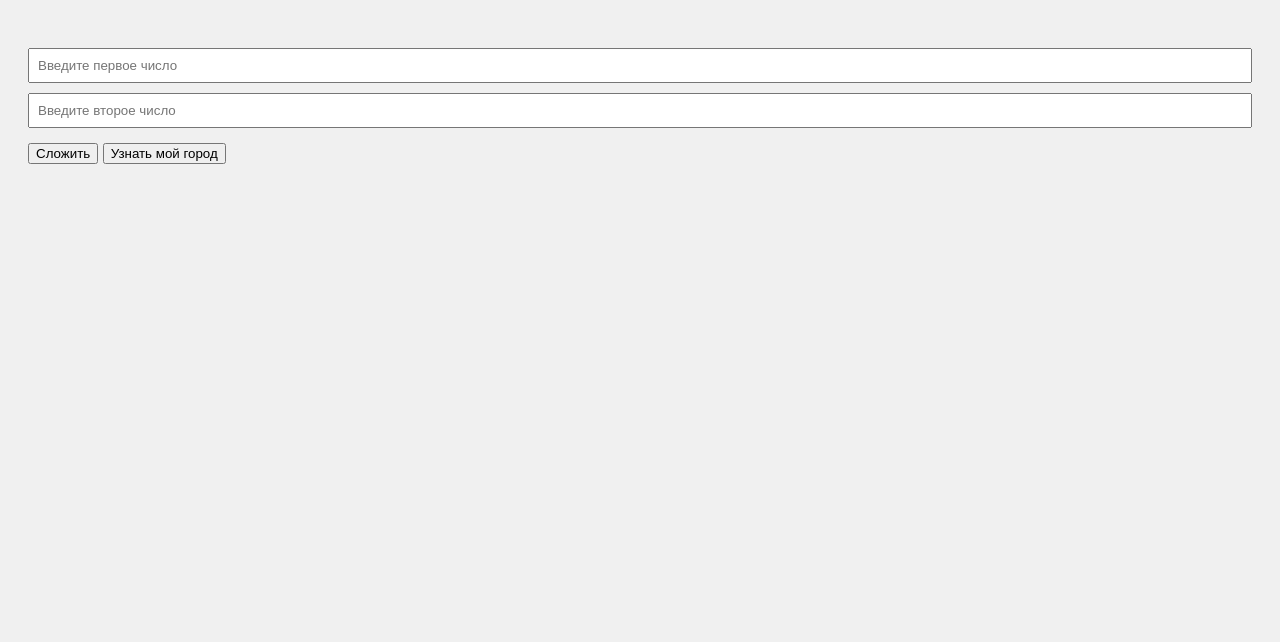
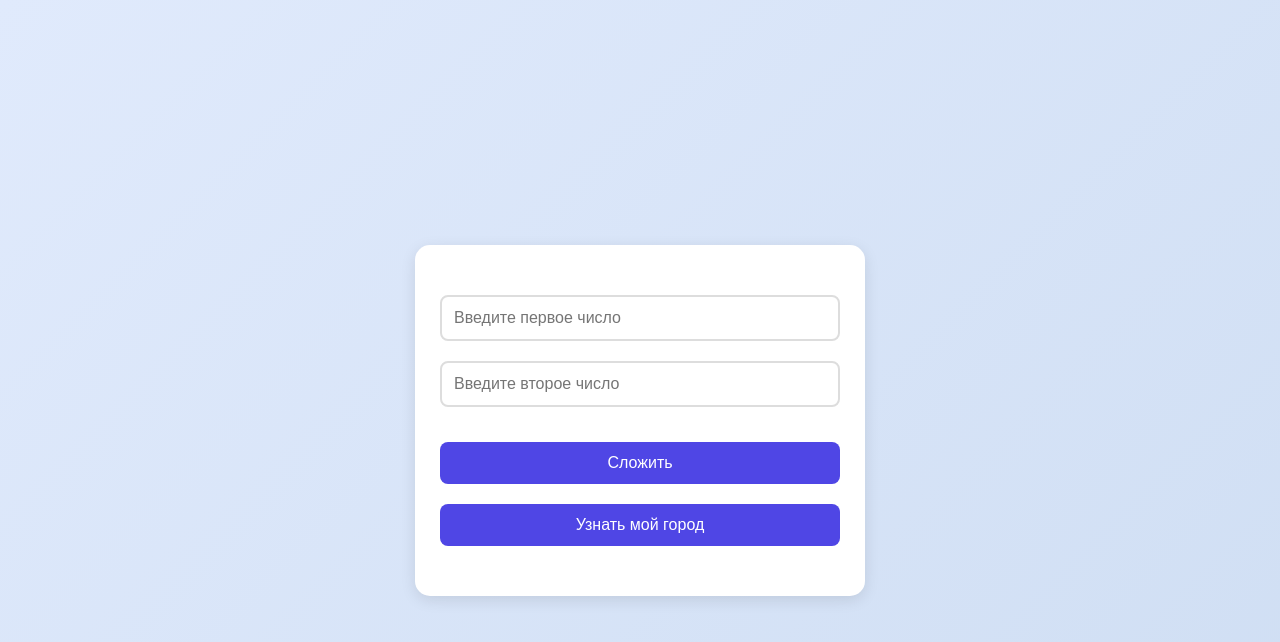
Before and after one commit to silverant96/silverant96.github.io, a plain HTML site: page index.html in a window 1280 px wide. Drawn offline with Linux system fonts and the light colour scheme.

Commit message:
претифай

```diff
--- a/index.html
+++ b/index.html
@@ -5,26 +5,80 @@
     <title>Sum Calculator</title>
     <style>
         body {
-            font-family: Arial, sans-serif;
+            font-family: 'Segoe UI', Arial, sans-serif;
             padding: 20px;
-            background-color: #f0f0f0;
+            background: linear-gradient(135deg, #e0eafc, #cfdef3);
+            min-height: 100vh;
+            display: flex;
+            justify-content: center;
+            align-items: center;
+            margin: 0;
+        }
+        .container {
+            background: white;
+            padding: 25px;
+            border-radius: 15px;
+            box-shadow: 0 4px 15px rgba(0, 0, 0, 0.1);
+            max-width: 400px;
+            width: 100%;
         }
         .input-container {
-            margin: 10px 0;
+            margin: 15px 0;
         }
         input {
-            padding: 8px;
-            margin: 5px 0;
+            padding: 12px;
+            margin: 10px 0;
             width: 100%;
             box-sizing: border-box;
+            border: 2px solid #ddd;
+            border-radius: 8px;
+            font-size: 16px;
+            transition: border-color 0.3s;
         }
-        #greeting, #result {
+        input:focus {
+            border-color: #6b7280;
+            outline: none;
+        }
+        button {
+            padding: 12px;
+            width: 100%;
+            margin: 10px 0;
+            background: #4f46e5;
+            color: white;
+            border: none;
+            border-radius: 8px;
+            font-size: 16px;
+            cursor: pointer;
+            transition: background 0.3s, transform 0.2s;
+        }
+        button:hover {
+            background: #4338ca;
+            transform: translateY(-2px);
+        }
+        button:active {
+            transform: translateY(0);
+        }
+        #greeting, #tel_id, #result, #location {
             margin-top: 15px;
             font-size: 18px;
+            color: #1f2937;
+            text-align: center;
+        }
+        #greeting {
+            font-weight: bold;
+            color: #4f46e5;
+        }
+        #result {
+            font-weight: 600;
+            color: #16a34a;
+        }
+        #location {
+            font-style: italic;
         }
     </style>
 </head>
 <body>
+    <div class="container">
         <div id="greeting"></div>
         <div id="tel_id"></div>
         <div class="input-container">
@@ -35,6 +89,7 @@
         <button onclick="getLocation()">Узнать мой город</button>
         <div id="result"></div>
         <div id="location"></div>
+    </div>
 
     <script src="https://telegram.org/js/telegram-web-app.js"></script>
     <script>
@@ -43,7 +98,6 @@
             Telegram.WebApp.ready();
             Telegram.WebApp.expand();
 
-            // Получаем данные пользователя
             const user = Telegram.WebApp.initDataUnsafe?.user;
             if (user?.first_name) {
                 document.getElementById('greeting').textContent =
@@ -54,10 +108,10 @@
             }
             if (user?.id) {
                 document.getElementById('tel_id').textContent =
-                    `Ваш телеграм айди ${user.id}!`;
+                    `Ваш Telegram ID: ${user.id}`;
             } else {
                 document.getElementById('tel_id').textContent =
-                    'Привет! Не удалось получить ваш телеграм айди.';
+                    'Не удалось получить ваш Telegram ID.';
             }
         }
 
@@ -67,7 +121,6 @@
             const sum = num1 + num2;
             document.getElementById('result').textContent = `Результат: ${sum}`;
 
-            // Интеграция с Telegram
             if (window.Telegram?.WebApp) {
                 Telegram.WebApp.MainButton.setText('Готово');
                 Telegram.WebApp.MainButton.show();
@@ -80,6 +133,7 @@
                 });
             }
         }
+
         function getLocation() {
             if (navigator.geolocation) {
                 document.getElementById('location').textContent = 'Определяю твой город...';
@@ -90,7 +144,6 @@
             }
         }
 
-        // Обработка координат и запрос города
         async function showPosition(position) {
             const lat = position.coords.latitude;
             const lon = position.coords.longitude;
@@ -107,7 +160,6 @@
             }
         }
 
-        // Обработка ошибок геолокации
         function showError(error) {
             let message;
             switch(error.code) {
```
Lines whose indentation alone changed are shown as unchanged.
